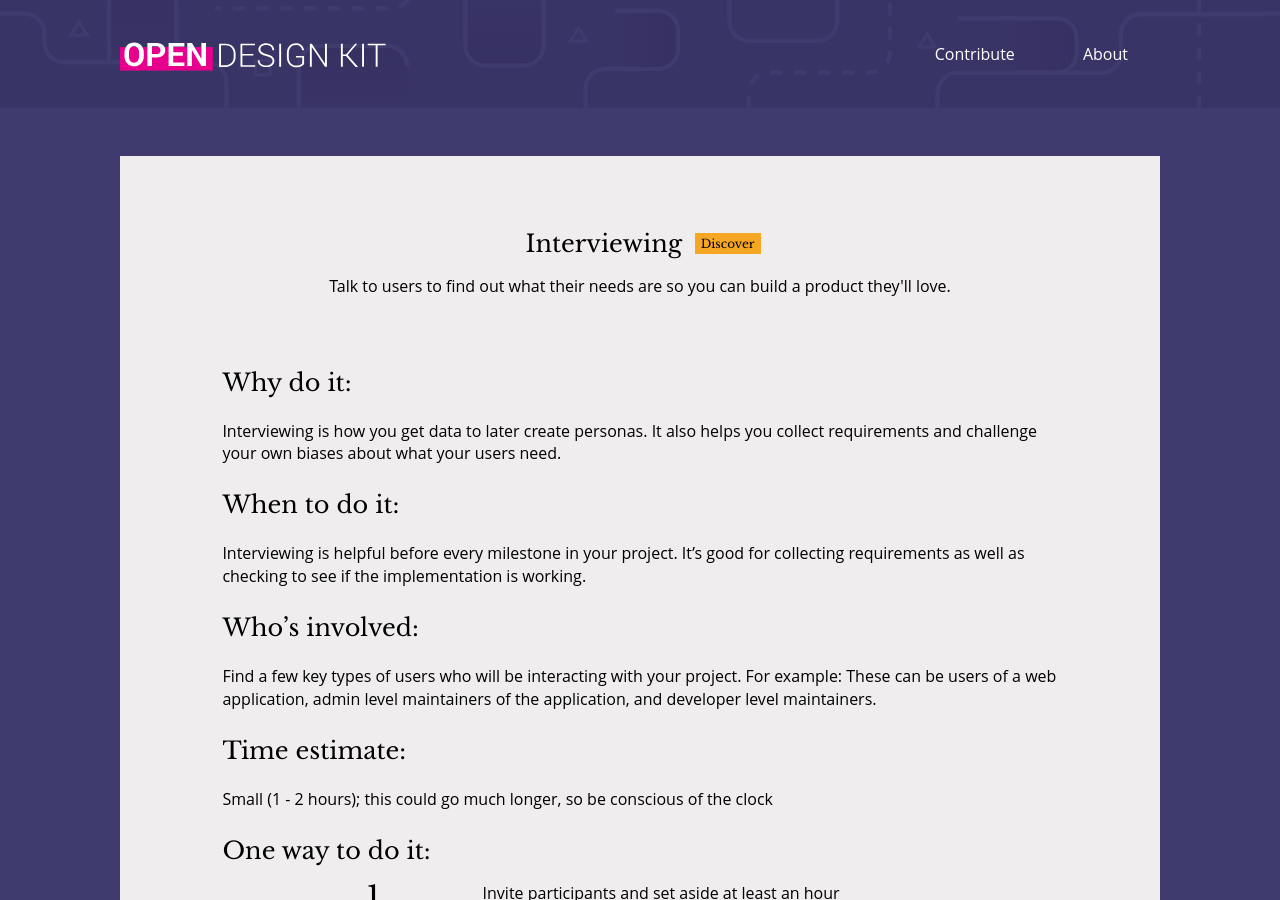
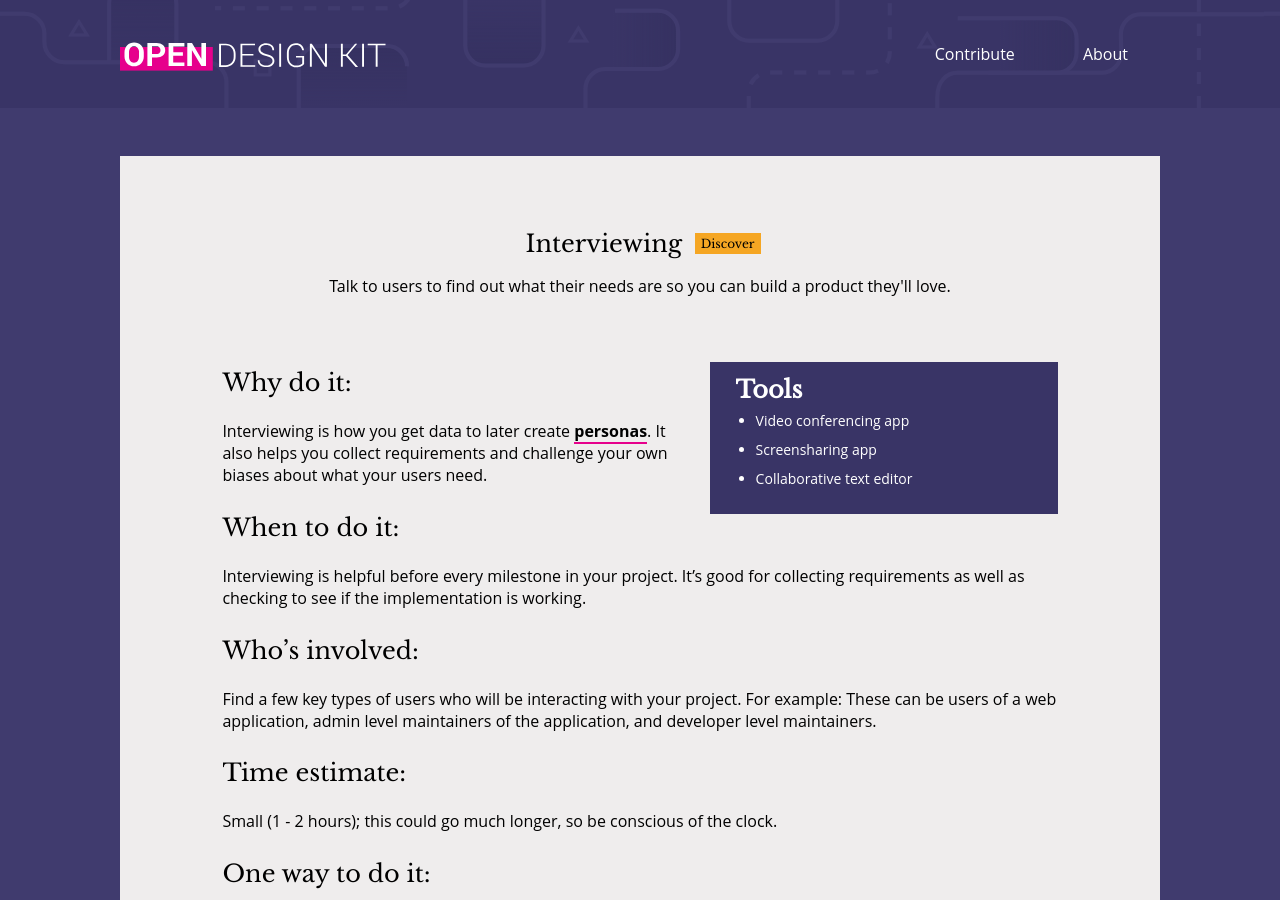
Before and after one commit to open-design-kit/opendesignkit, a Jekyll site: the page built from _methods/Interviews.md, in a window 1280 px wide and 900 px high. Built offline with Jekyll 4.4.1, drawn with Linux system fonts in a browser that asks for light colours.

Commit message:
interview cleanup: links, punctuation etc.

```diff
--- a/_methods/Interviews.md
+++ b/_methods/Interviews.md
@@ -5,10 +5,14 @@ title: Interviewing
 category: discover
 teaser: Talk to users to find out what their needs are so you can build a product they'll love.
 tools:
+  - Video conferencing app
+  - Screensharing app
+  - Collaborative text editor
 ---
+
 ## Why do it:
 
-Interviewing is how you get data to later create personas. It also helps you collect requirements and challenge your own biases about what your users need.
+Interviewing is how you get data to later create [personas](/methods/personas/). It also helps you collect requirements and challenge your own biases about what your users need.
 
 ## When to do it:
 
@@ -21,7 +25,7 @@ Find a few key types of users who will be interacting with your project. For exa
 
 ## Time estimate:
 
-Small (1 - 2 hours); this could go much longer, so be conscious of the clock
+Small (1 - 2 hours); this could go much longer, so be conscious of the clock.
 
 
 
```
